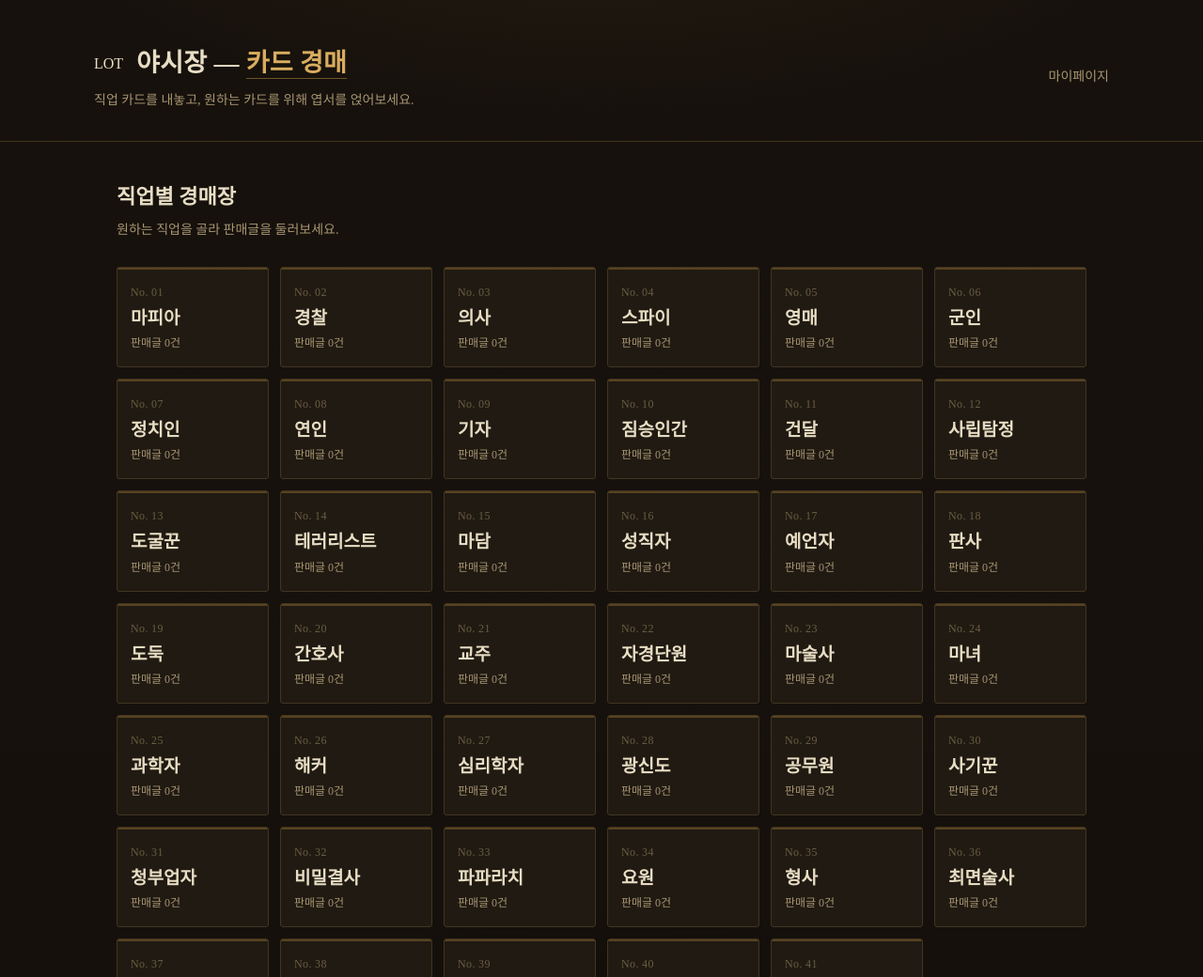
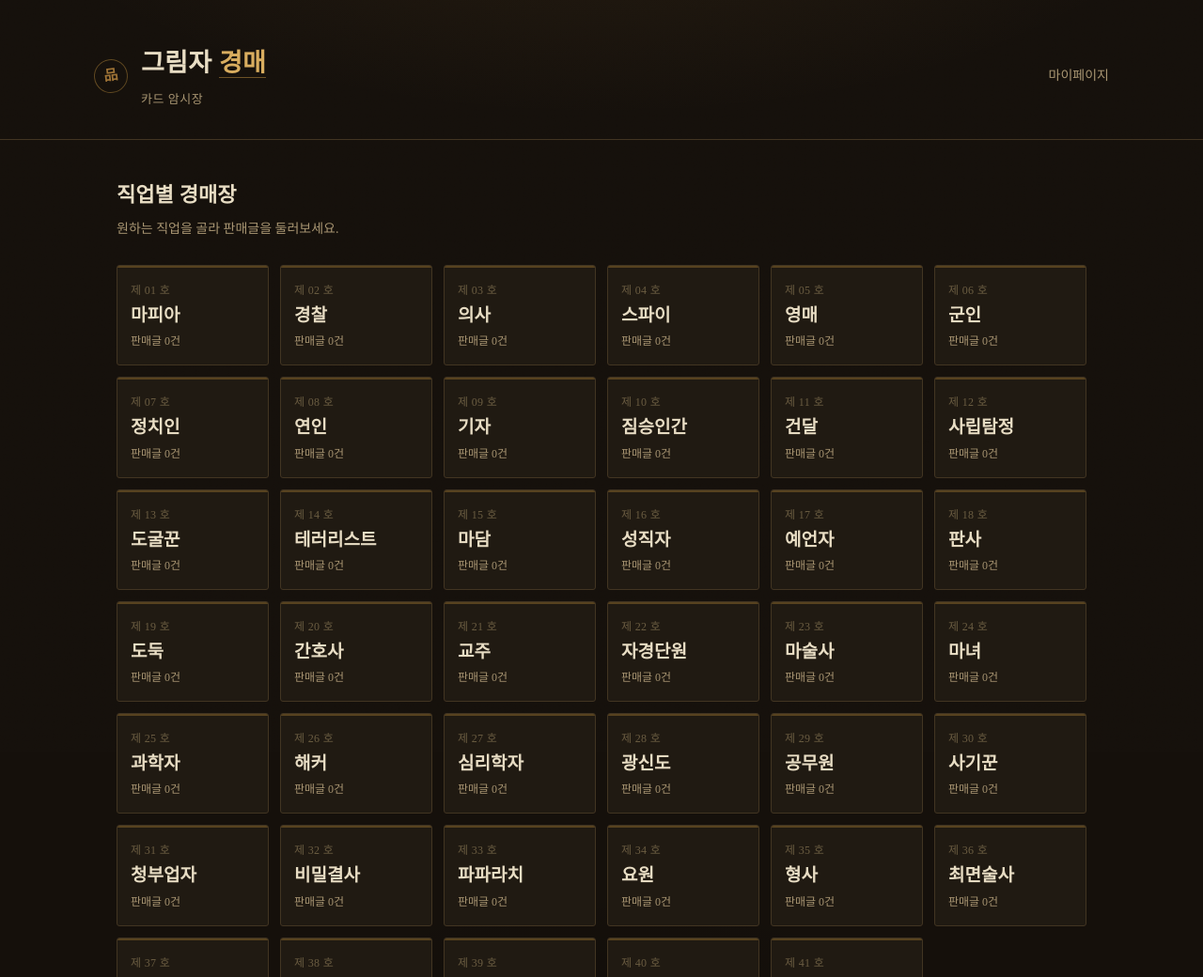
Before and after one commit to engineuler/card-auction, a plain HTML site: page index.html in a window 1280 px wide. Shown: the top 1040 px of the page at 94% size. Drawn offline with Linux system fonts and the light colour scheme.

Commit message:
Update title and header content in index.html

```diff
--- a/index.html
+++ b/index.html
@@ -3,22 +3,19 @@
 <head>
 <meta charset="UTF-8" />
 <meta name="viewport" content="width=device-width, initial-scale=1" />
-<title>야시장 — 카드 경매</title>
+<title>그림자 경매 — 카드 암시장</title>
 <link rel="preconnect" href="https://fonts.googleapis.com" />
 <link rel="preconnect" href="https://fonts.gstatic.com" crossorigin />
-<link href="https://fonts.googleapis.com/css2?family=Fraunces:ital,wght@0,500;0,600;1,500;1,600&family=Inter:wght@400;500;600;700&display=swap" rel="stylesheet" />
+<link href="https://fonts.googleapis.com/css2?family=Nanum+Myeongjo:wght@400;700;800&family=Noto+Serif+KR:wght@400;500;600;700&display=swap" rel="stylesheet" />
 <link rel="stylesheet" href="css/style.css" />
 </head>
 <body>
 
 <header class="site-header">
   <div class="site-header__inner">
-    <div>
-      <div class="site-mark">
-        <span class="site-mark__lot">LOT</span>
-        <h1 class="site-title">야시장 — <em>카드 경매</em></h1>
-      </div>
-      <p class="site-tagline">직업 카드를 내놓고, 원하는 카드를 위해 엽서를 얹어보세요.</p>
+    <div class="site-mark">
+      <span class="site-mark__seal">品</span>
+      <h1 class="site-title">그림자 <em>경매</em><small>카드 암시장</small></h1>
     </div>
     <nav class="nav-links">
       <a href="mypage.html">마이페이지</a>
@@ -47,7 +44,7 @@
     card.className = "job-card";
     card.href = `list.html?job=${encodeURIComponent(job)}`;
     card.innerHTML = `
-      <span class="job-card__index">No. ${String(i + 1).padStart(2, "0")}</span>
+      <span class="job-card__index">제 ${String(i + 1).padStart(2, "0")} 호</span>
       <span class="job-card__name">${job}</span>
       <span class="job-card__count">판매글 0건</span>
     `;
```
